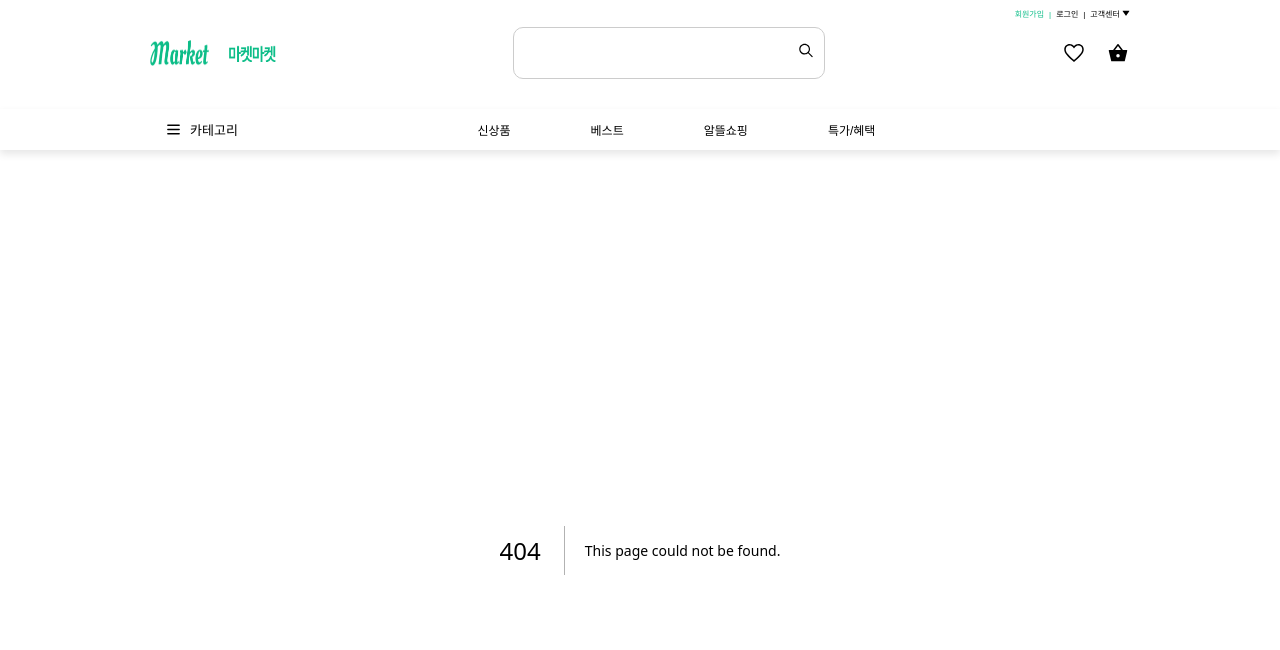
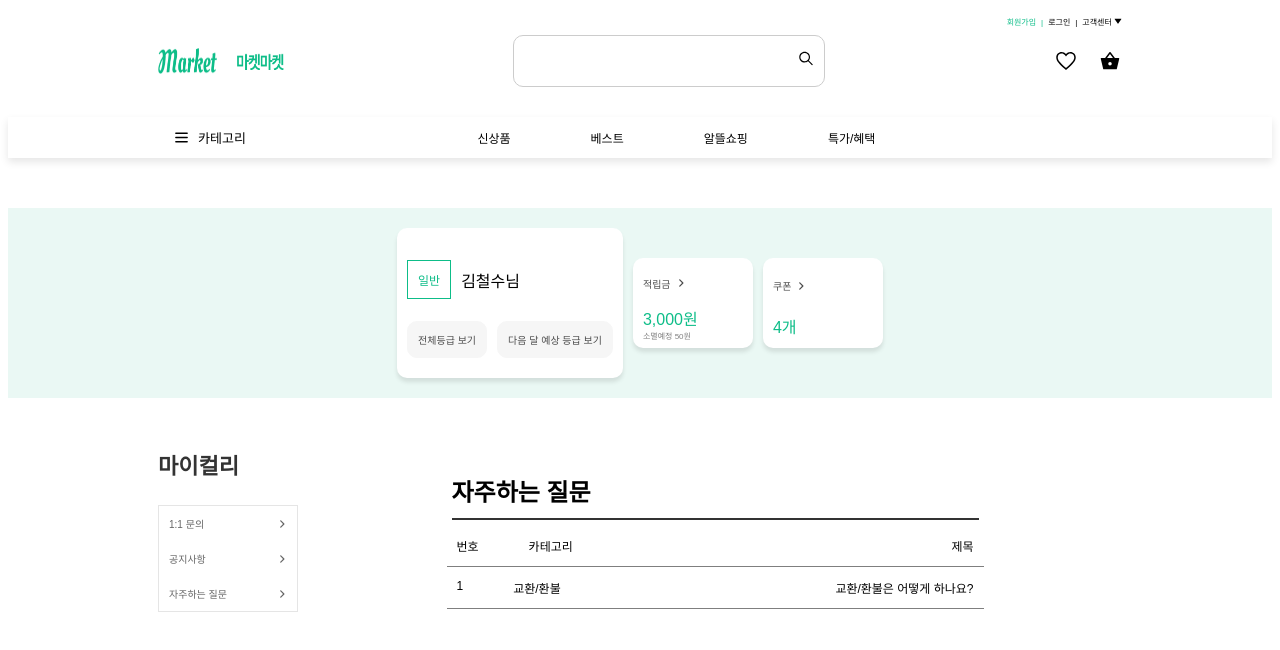
Before and after one commit to ecomerce-market/front, a Next.js app: page /faq in a window 1280 px wide. Before the commit this address had no page. Shown: the top 650 px of the page. Built offline with nearby package versions, Linux system fonts and the light colour scheme.

Commit message:
[Feat] 자주하는 질문 화면 작업중

```diff
--- /dev/null
+++ b/src/app/faq/faq.module.scss
@@ -0,0 +1,62 @@
+.faqWrapper {
+    .myInfoMain {
+        display: grid;
+        grid-template-columns: 150px auto;
+
+        .sideMenu {
+            margin-left: 150px;
+        }
+    }
+
+    .faqSection {
+        display: flex;
+        flex-direction: column;
+        align-items: center;
+        padding: 20px;
+
+        .faqHeader {
+            display: flex;
+            flex-direction: column;
+            align-items: center;
+
+            .mainTitle {
+                font-size: 24px;
+                margin: 5px 0;
+                width: 527px;
+                border-bottom: 2px solid var(--black-800);
+                padding-bottom: 10px;
+            }
+
+            .faqTitle {
+                display: flex;
+                flex-direction: row;
+                justify-content: space-between;
+                align-items: center;
+                width: 517px;
+                border-bottom: 1px solid var(--black-500);
+                font-size: 12px;
+                padding: 0 10px 0;
+            }
+
+            .faqTitle div {
+                display: flex;
+                gap: 50px;
+            }
+        }
+        .faqList {
+            display: flex;
+            flex-direction: row;
+            justify-content: space-between;
+            align-items: center;
+            width: 517px;
+            border-bottom: 1px solid var(--black-500);
+            font-size: 12px;
+            padding: 0 10px;
+        }
+
+        .faqList div {
+            display: flex;
+            gap: 50px;
+        }
+    }
+}
--- /dev/null
+++ b/src/app/faq/faq.tsx
@@ -0,0 +1,50 @@
+import React from "react";
+import styles from "./faq.module.scss";
+import cn from "classnames/bind";
+import PersonalInfo from "@/components/personalnfo/personalInfo";
+import SideMenu from "@/components/sideMenu/sideMenu";
+
+const cx = cn.bind(styles);
+
+const faq = () => {
+    return (
+        <div className={cx("faqWrapper")}>
+            <PersonalInfo
+                grade={"일반"}
+                username={"김철수"}
+                credit={"3,000"}
+                expiringCredit={"50"}
+                coupon={"4"}
+            />
+            <div className={cx("myInfoMain")}>
+                <div className={cx("sideMenu")}>
+                    <SideMenu
+                        title={"마이컬리"}
+                        content={["1:1 문의", "공지사항", "자주하는 질문"]}
+                    />
+                </div>
+                <div className={cx("faqSection")}>
+                    <div className={cx("faqHeader")}>
+                        <h1 className={cx("mainTitle")}>자주하는 질문</h1>
+                        <div className={cx("faqTitle")}>
+                            <div>
+                                <p>번호</p>
+                                <p>카테고리</p>
+                            </div>
+                            <p>제목</p>
+                        </div>
+                    </div>
+                    <div className={cx("faqList")}>
+                        <div>
+                            <p>1</p>
+                            <p>교환/환불</p>
+                        </div>
+                        <p>교환/환불은 어떻게 하나요?</p>
+                    </div>
+                </div>
+            </div>
+        </div>
+    );
+};
+
+export default faq;
--- /dev/null
+++ b/src/app/faq/page.tsx
@@ -0,0 +1,12 @@
+import React from "react";
+import Faq from "./faq";
+
+const page = () => {
+    return (
+        <div>
+            <Faq />
+        </div>
+    );
+};
+
+export default page;
```
